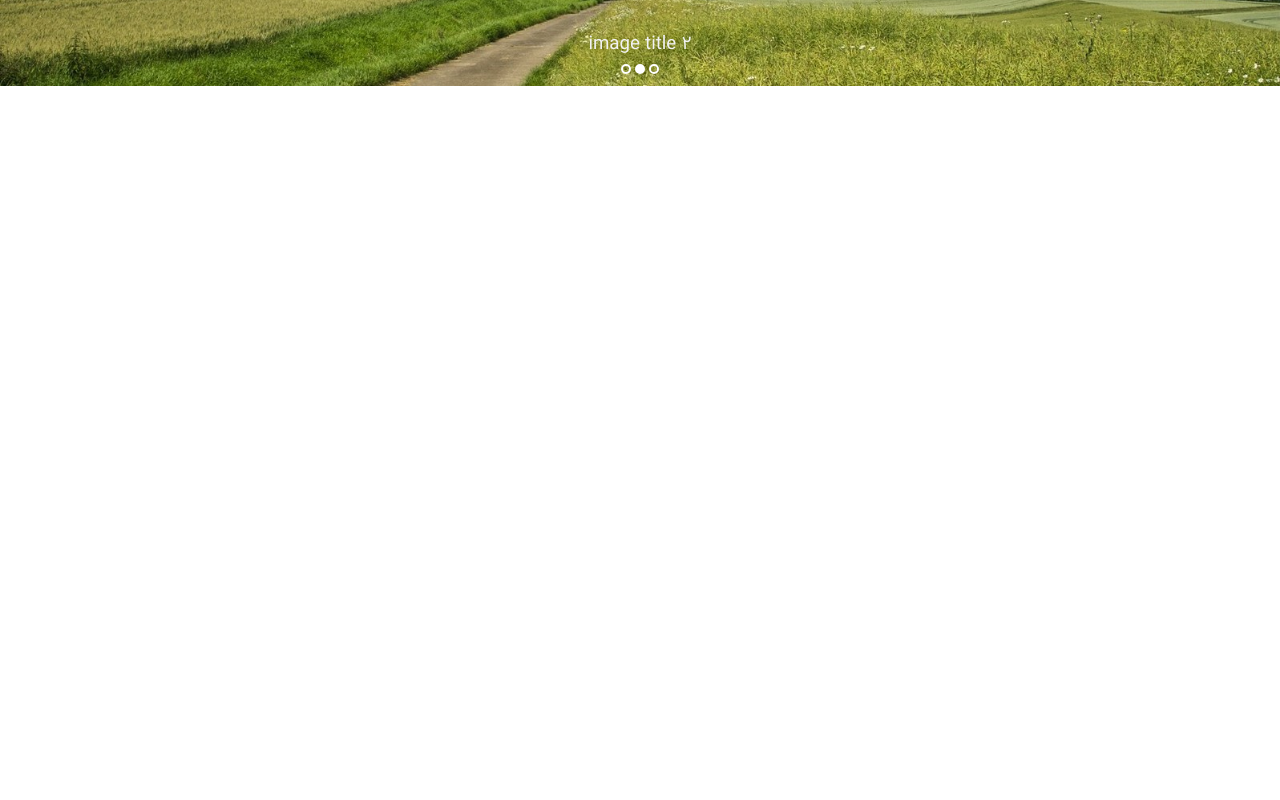
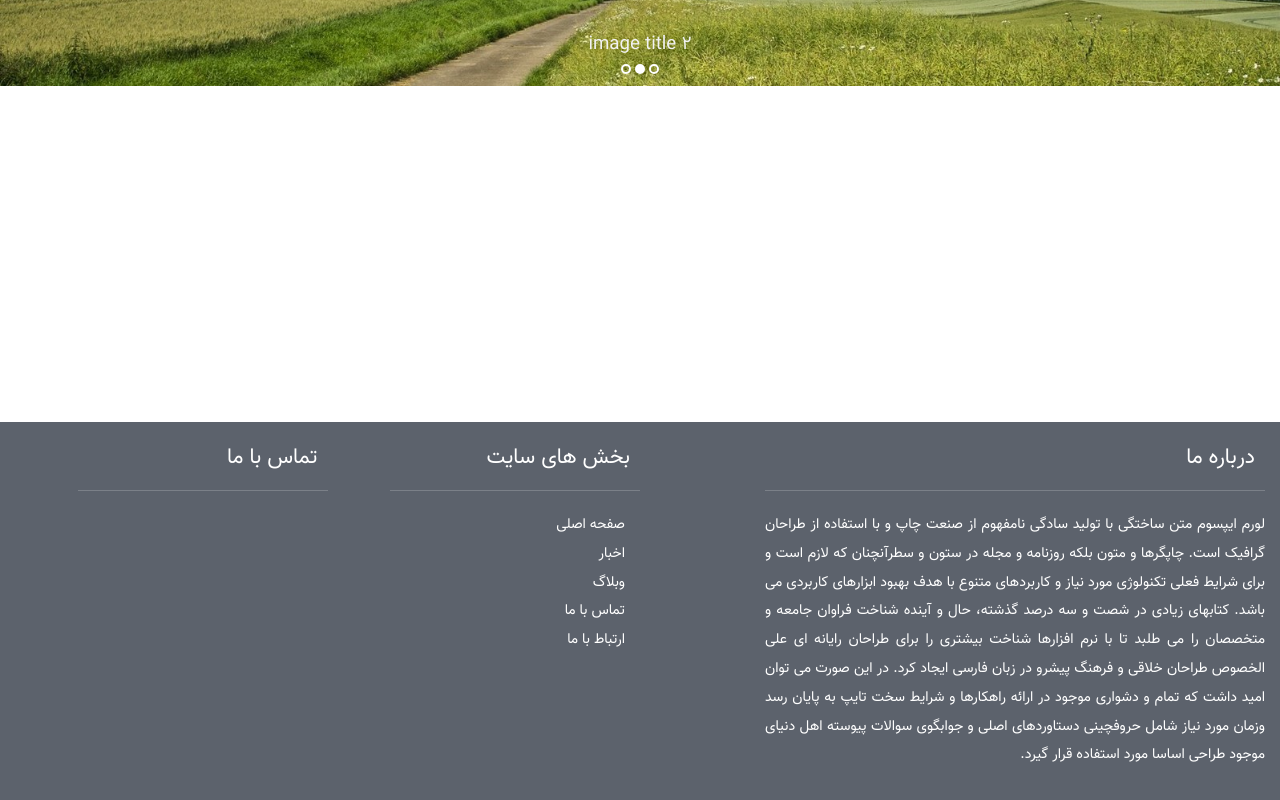
Before and after one commit to yousef-bigdeli/first-nextjs, a Next.js app: page / in a window 1280 px wide. Shown: the part 415-1215 px from the top of the page. Before the commit the page ends 800 px from the top, so only its background shows below. Built offline with nearby package versions, Linux system fonts and the light colour scheme.

Commit message:
footer start at office

```diff
--- a/pages/components/Footer.js
+++ b/pages/components/Footer.js
@@ -1,10 +1,38 @@
 import React from 'react';
+import styles from '../styles/Footer.module.scss';
+
+const aboutUs = {
+    text: "لورم ایپسوم متن ساختگی با تولید سادگی نامفهوم از صنعت چاپ و با استفاده از طراحان گرافیک است. چاپگرها و متون بلکه روزنامه و مجله در ستون و سطرآنچنان که لازم است و برای شرایط فعلی تکنولوژی مورد نیاز و کاربردهای متنوع با هدف بهبود ابزارهای کاربردی می باشد. کتابهای زیادی در شصت و سه درصد گذشته، حال و آینده شناخت فراوان جامعه و متخصصان را می طلبد تا با نرم افزارها شناخت بیشتری را برای طراحان رایانه ای علی الخصوص طراحان خلاقی و فرهنگ پیشرو در زبان فارسی ایجاد کرد. در این صورت می توان امید داشت که تمام و دشواری موجود در ارائه راهکارها و شرایط سخت تایپ به پایان رسد وزمان مورد نیاز شامل حروفچینی دستاوردهای اصلی و جوابگوی سوالات پیوسته اهل دنیای موجود طراحی اساسا مورد استفاده قرار گیرد."
+}
 
 const Footer = () => {
     return (
         <>
+            <footer className={styles.footerContainer}>
+                <div className={`${styles.container} ${styles.footer}`}>
+                    <div className={styles.aboutUs}>
+                        <div className={styles.footerTitles}>درباره ما</div>
+                        <p>{aboutUs.text}</p>
+                    </div>
+                    <div className={styles.footerMenu}>
+                        <div className={styles.footerTitles}>بخش های سایت</div>
+                        <ul>
+                            <li><a href="/">صفحه اصلی</a></li>
+                            <li><a href="/">اخبار</a></li>
+                            <li><a href="/">وبلاگ</a></li>
+                            <li><a href="/">تماس با ما</a></li>
+                            <li><a href="/">ارتباط با ما</a></li>
+                        </ul>
+                    </div>
+                    <div className={styles.contactUs}>
+                        <div className={styles.footerTitles}>تماس با ما</div>
+                    </div>
+                </div>
+
+                <div className={styles.footerBottom}></div>
+            </footer>
         </>
     );
-}
+};
 
 export default Footer;
--- /dev/null
+++ b/pages/styles/Footer.module.scss
@@ -0,0 +1,48 @@
+@import "./Media.module.scss";
+$font-color: #444;
+
+.footerContainer {
+    margin-top: 300px;
+    background-color: #5c626c;
+    width: 100%;
+    min-height: 300px;
+    .footer {
+        display: flex;
+        flex-direction: row;
+        justify-content: space-around;
+        line-height: 2;
+        color: #fff;
+        padding: 15px;
+        text-align: justify;
+        .footerTitles {
+            font-size: 1.5em;
+            width: 80%;
+            padding: 0 10px 10px 0;
+            border-bottom: 1px solid #ffffff30;
+            margin-bottom: 20px;
+        }
+        .aboutUs{
+            flex: 2;
+            p{
+                width: 80%;
+            }
+        }
+        .footerMenu{
+            flex: 1;
+            ul{
+                list-style: none;
+                margin: 0 15px;
+                padding: 0;
+                a{
+                    color: #fff;
+                }
+                a:hover{
+                    color: #b9b9b9;
+                }
+            }
+        }
+        .contactUs{
+            flex: 1;
+        }
+    }
+}
```
